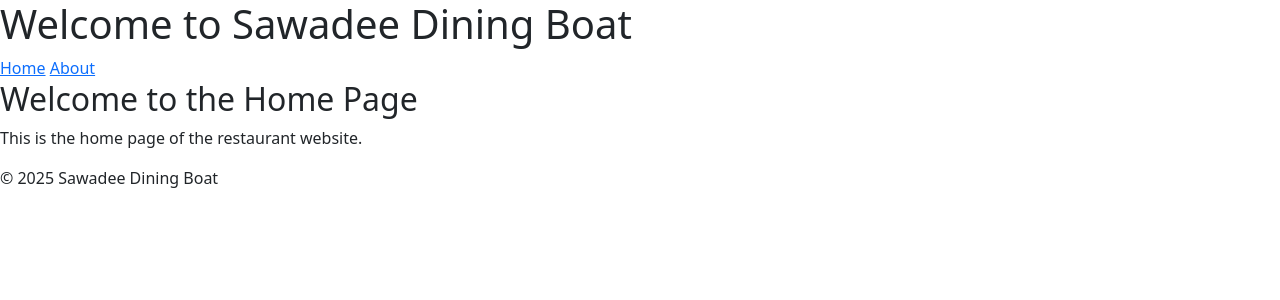
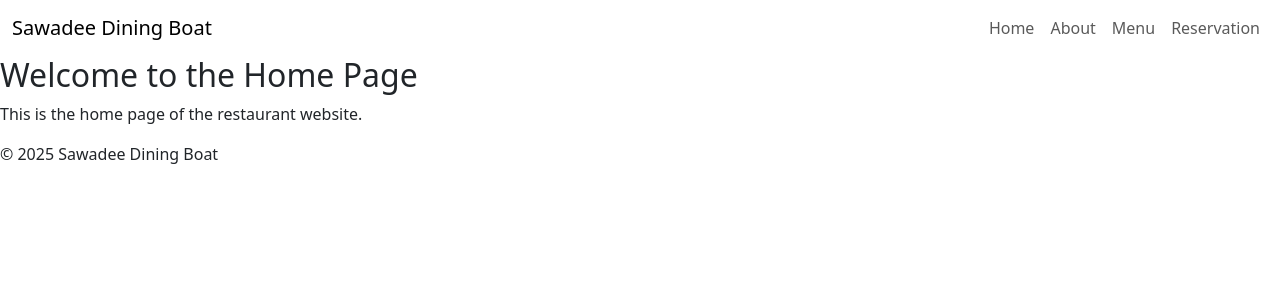
Before and after one commit to Alisha98A/sawadee-boat, a Django app: page / in a window 1280 px wide. Shown: the top 300 px of the page. Run offline with Django 4.2, Linux system fonts and the light colour scheme.

Commit message:
Add Bootstrap navbar

```diff
--- a/templates/base.html
+++ b/templates/base.html
@@ -18,11 +18,32 @@
 </head>
 <body class="d-flex flex-column">
     <header>
-        <h1>Welcome to Sawadee Dining Boat</h1>
-        <nav>
-            <a href="/">Home</a>
-            <a href="/about/">About</a>
+        {% block header %}
+        <nav class="navbar navbar-expand-lg" id="navbar">
+            <div class="container-fluid">
+                <a class="navbar-brand" href="/" id="navbar-brand">Sawadee Dining Boat</a>
+                <button class="navbar-toggler" type="button" data-bs-toggle="collapse" data-bs-target="#navbarNav" aria-controls="navbarNav" aria-expanded="false" aria-label="Toggle navigation">
+                    <span class="navbar-toggler-icon"></span>
+                </button>
+                <div class="collapse navbar-collapse" id="navbarNav">
+                    <ul class="navbar-nav ms-auto">
+                        <li class="nav-item">
+                            <a class="nav-link" href="/" id="nav-link">Home</a>
+                        </li>
+                        <li class="nav-item">
+                            <a class="nav-link" href="{% url 'about' %}" id="nav-link">About</a>
+                        </li>
+                        <li class="nav-item">
+                            <a class="nav-link" href="/menu/" id="nav-link">Menu</a>
+                        </li>
+                        <li class="nav-item">
+                            <a class="nav-link" href="/reservation/" id="nav-link">Reservation</a>
+                        </li>
+                    </ul>
+                </div>
+            </div>
         </nav>
+        {% endblock %}
     </header>
 
     <main>
```
